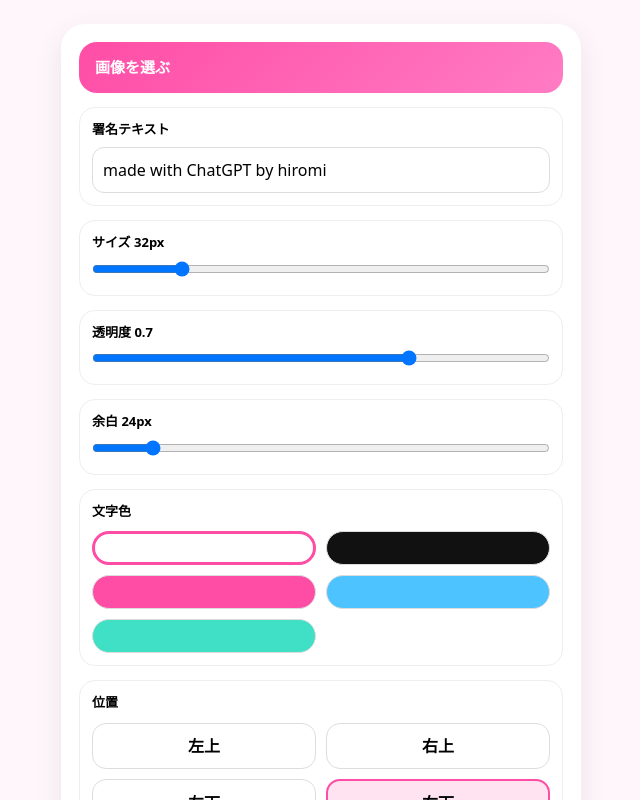
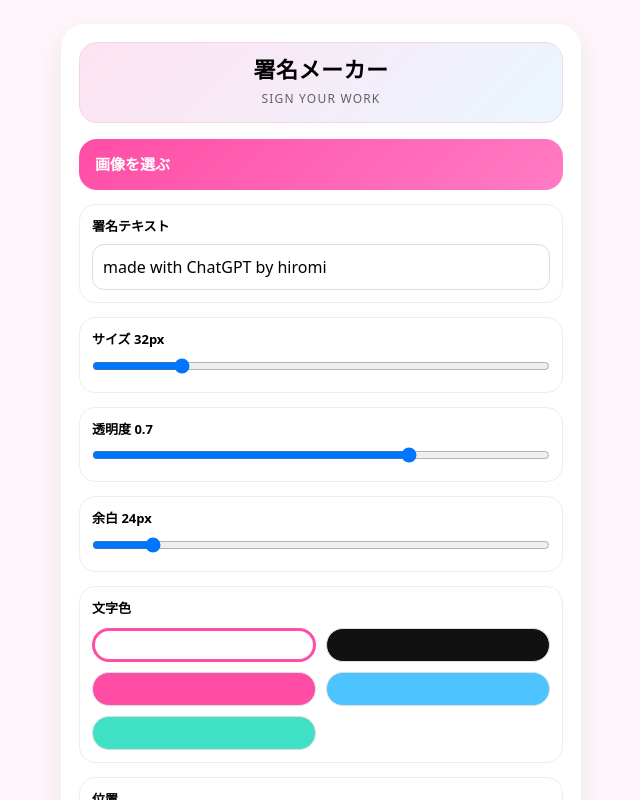
Before and after one commit to lavendel666/signature-maker, a React (Vite) app: page / in a window 1280 px wide. Shown: the top 800 px of the page, without its empty margins (319-959 px from the left). Built offline with nearby package versions, Linux system fonts and the light colour scheme.

Commit message:
Update App.jsx

```diff
--- a/src/App.jsx
+++ b/src/App.jsx
@@ -99,6 +99,28 @@ export default function App() {
       padding: 18,
       boxShadow: "0 10px 30px rgba(0,0,0,0.08)",
     },
+
+    header: {
+      marginBottom: 16,
+      padding: "10px 12px 14px",
+      borderRadius: 18,
+      background: "linear-gradient(135deg, #ffe3f1, #eaf6ff)",
+      border: "1px solid #f3d6e6",
+      textAlign: "center",
+    },
+    title: {
+      margin: 0,
+      fontSize: 22,
+      fontWeight: 800,
+      letterSpacing: 0.5,
+    },
+    subtitle: {
+      margin: "4px 0 0",
+      fontSize: 12,
+      opacity: 0.6,
+      letterSpacing: 1.2,
+    },
+
     btnPrimary: {
       width: "100%",
       border: "none",
@@ -156,7 +178,13 @@ export default function App() {
   return (
     <div style={styles.page}>
       <div style={styles.card}>
-        {/* 画像を選ぶ（横長） */}
+        {/* 🌸 アプリ名 */}
+        <div style={styles.header}>
+          <h1 style={styles.title}>署名メーカー</h1>
+          <p style={styles.subtitle}>SIGN YOUR WORK</p>
+        </div>
+
+        {/* 画像を選ぶ */}
         <label>
           <div style={styles.btnPrimary}>画像を選ぶ</div>
           <input
@@ -246,7 +274,7 @@ export default function App() {
           </div>
         </div>
 
-        {/* 保存ボタンは一番下 */}
+        {/* 保存ボタン */}
         <button style={styles.btnSave} onClick={handleDownload}>
           署名入りPNGを保存
         </button>
```
